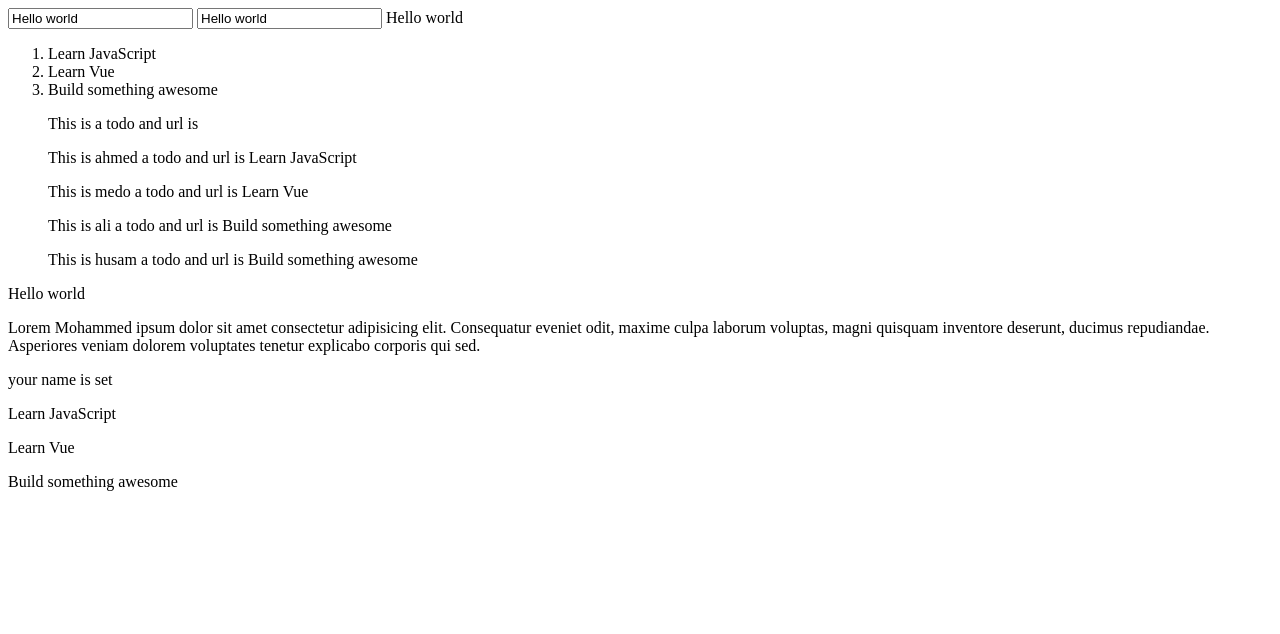
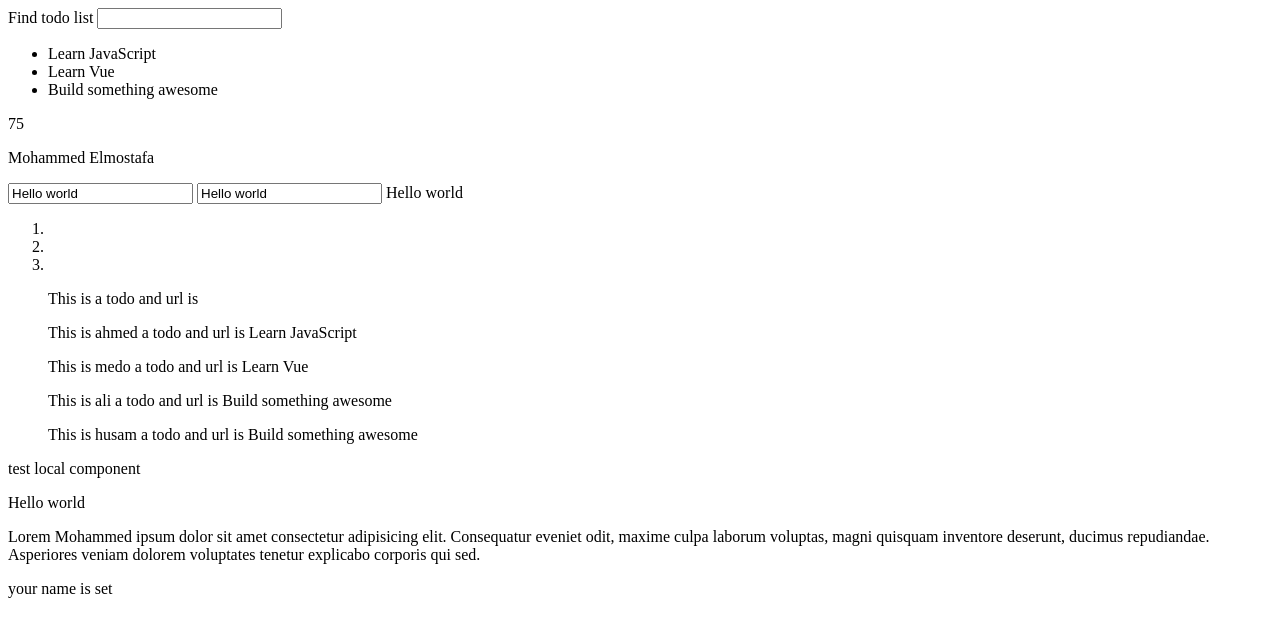
Before and after one commit to mohammedelmostafa/VueApp, a plain HTML site: page Index.html in a window 1280 px wide. Drawn offline with nearby package versions, Linux system fonts and the light colour scheme.

Commit message:
computed and filter function

```diff
--- a/Index.html
+++ b/Index.html
@@ -8,6 +8,15 @@
 <body>
 
     <div id="app">
+        <label >Find todo list</label>
+        <input type="text" v-model="findlist">
+        <ul>
+            <li v-for="findto in fliterlist">
+                {{findto}}
+            </li>
+        </ul>
+        <p>{{clacAge}}</p>
+        <p>{{FullName}}</p>
         <input v-model="massage">
         <input v-bind:value="massage" v-on:input="massage = $event.target.value">
         {{massage}}
@@ -23,6 +32,7 @@
         <p>Lorem {{name}} ipsum dolor sit amet consectetur adipisicing elit. Consequatur eveniet odit, maxime culpa laborum voluptas, magni quisquam inventore deserunt, ducimus repudiandae. Asperiores veniam dolorem voluptates tenetur explicabo corporis qui sed.</p>
         <p v-text="name? 'your name is set':'your name is not set'"></p>
         <p v-for="todo in todos" v-text="todo.text"></p>
+
     </div>
 
     <script src="https://cdn.jsdelivr.net/npm/vue/dist/vue.js"></script>
@@ -37,6 +47,7 @@
                     count:0
                 }
             },
+            template: '<p>test local component<p>'
 
         }
 
@@ -59,12 +70,18 @@
             data: {
                 massage:"Hello world",
                 name:"Mohammed",
+                firstname:"Mohammed",
+                lastname:"Elmostafa",
+                findlist:'',
+                age:25,
                 url:'http://google.com',
+
                 todos:[
-                { text: 'Learn JavaScript' },
-                { text: 'Learn Vue' },
-                { text: 'Build something awesome' }
+                 'Learn JavaScript' ,
+                 'Learn Vue' ,
+                 'Build something awesome'
                 ],
+
                 Posts:[
                 { id:1, author:'ahmed',title:'Learn JavaScript'},
                 { id:2, author:'medo',title:'Learn Vue'},
@@ -75,7 +92,8 @@
 
             },
 
-            component:{
+// to register local components
+            components:{
                 'post-item':PostItem
 
             },
@@ -84,9 +102,26 @@
             methods:{
                 reverseMesssage: function (){
                     // this.massage=this.massage
+                },
+
+            },
+
+            // to input calcluated functions
+            computed: {
+                clacAge(){
+                    console.log('Run');
+                    return this.age*3;
+                },
+                FullName(){
+                    return this.firstname + ' ' + this.lastname;
+                    // this is by using template literals
+                    //  return `${this.firstname} ${this.lastname}`;
+                },
+                fliterlist(){
+                    var filtering = new RegExp(this.findlist,'i');
+                    return this.todos.filter(el => el.match(filtering));
                 }
-
-            }
+            },
         })
     </script>
 
```
